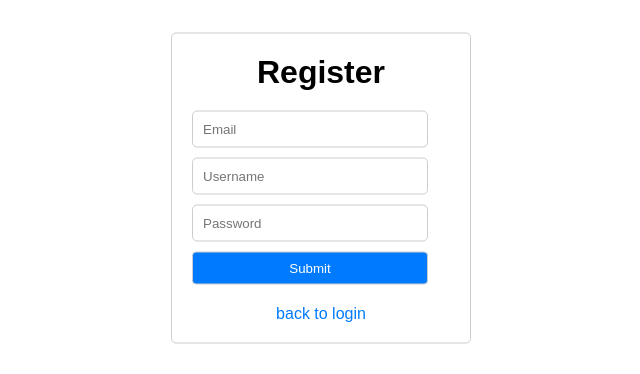
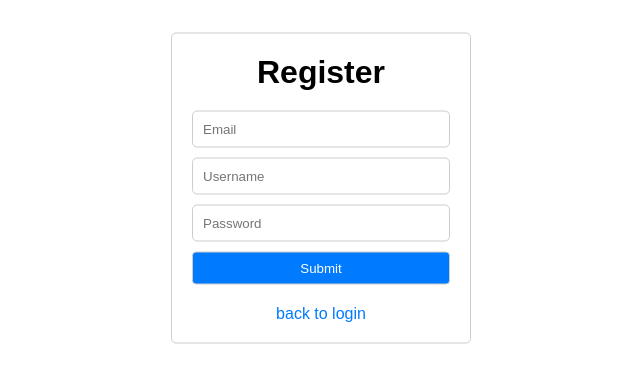
Before and after one commit to lamasmithueten/webengineering, a PHP site: page /register.html in a window 1280 px wide. Shown: the part 232-606 px from the top of the page, without its empty margins (319-959 px from the left). Run offline with PHP 8.4, Linux system fonts and the light colour scheme.

Commit message:
Fixed alignment der Login und Register Seite

```diff
--- a/css/style.css
+++ b/css/style.css
@@ -20,7 +20,7 @@
 .authenticate input[type="text"],
 .authenticate input[type="password"],
 .authenticate input[type="submit"] {
-    width: calc(100% - 22px);
+    width: 100%;
     margin-bottom: 10px;
     padding: 10px;
     border: 1px solid #ccc;
```
